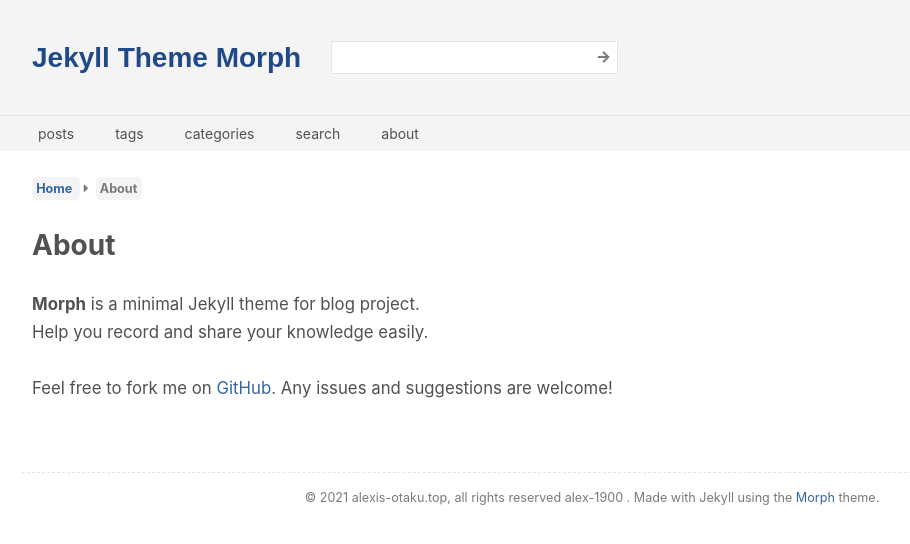
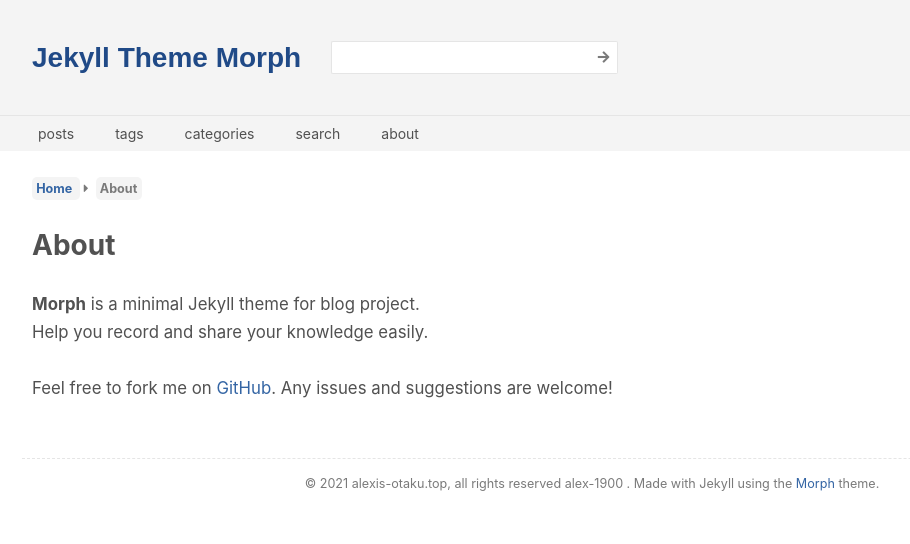
Before and after one commit to alex-1900/jekyll-theme-morph, a Jekyll site: the page built from _pages/about.html, in a window 1280 px wide. Shown: the top 544 px of the page, without its empty margins (48-958 px from the left). Built offline with Jekyll 4.4.1, drawn with Linux system fonts in a browser that asks for light colours.

```diff
--- a/_pages/about.html
+++ b/_pages/about.html
@@ -11,7 +11,7 @@
 
 <h1 class="color-secondary" style="padding: 2rem 0">About</h1>
 
-<div class="color-secondary" style="font-size: 1.2rem;line-height: 2rem;padding: 0 0 4rem 0">
+<div class="color-secondary" style="font-size: 1.2rem;line-height: 2rem;">
     <p><strong>Morph</strong> is a minimal Jekyll theme for blog project.</p>
     <p>Help you record and share your knowledge easily.</p>
     <br />
--- a/_posts/2021-06-02-welcome-to-jekyll.markdown
+++ b/_posts/2021-06-02-welcome-to-jekyll.markdown
@@ -3,6 +3,7 @@
 title:  "Welcome to Jekyll!"
 date:   2021-06-02 16:07:59 +0800
 categories: jekyll update
+tags: jekyll
 ---
 You’ll find this post in your `_posts` directory. Go ahead and edit it and re-build the site to see your changes. You can rebuild the site in many different ways, but the most common way is to run `jekyll serve`, which launches a web server and auto-regenerates your site when a file is updated.
 
--- a/_sass/morph/components/_footer.sass
+++ b/_sass/morph/components/_footer.sass
@@ -2,6 +2,7 @@
 
 footer.footer
   padding: 1rem 0
+  margin-top: 3rem
   .content
     padding: 1rem
     font-size: .9rem
--- a/_sass/search.scss
+++ b/_sass/search.scss
@@ -3,7 +3,7 @@
 
 .page-search {
   header.header {
-    padding: 2rem 0;
+    padding: 2rem 0 0 0;
 
     .search-wrap {
       min-width: 40%;
```
